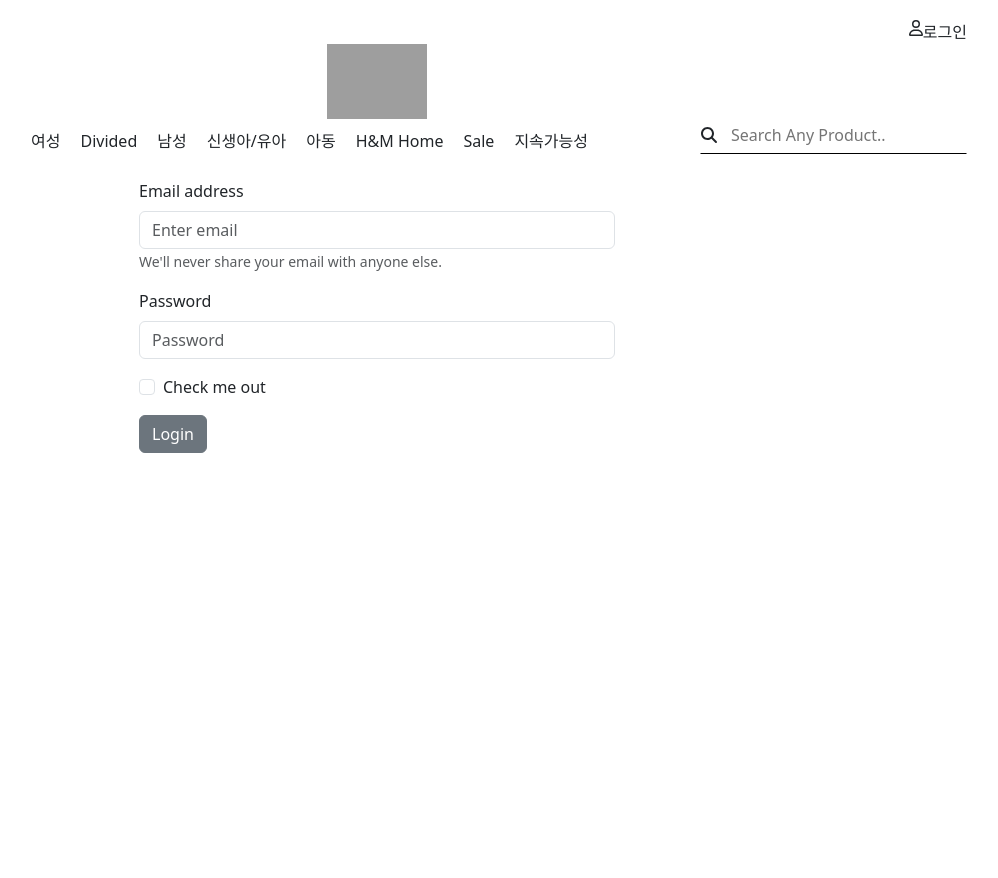
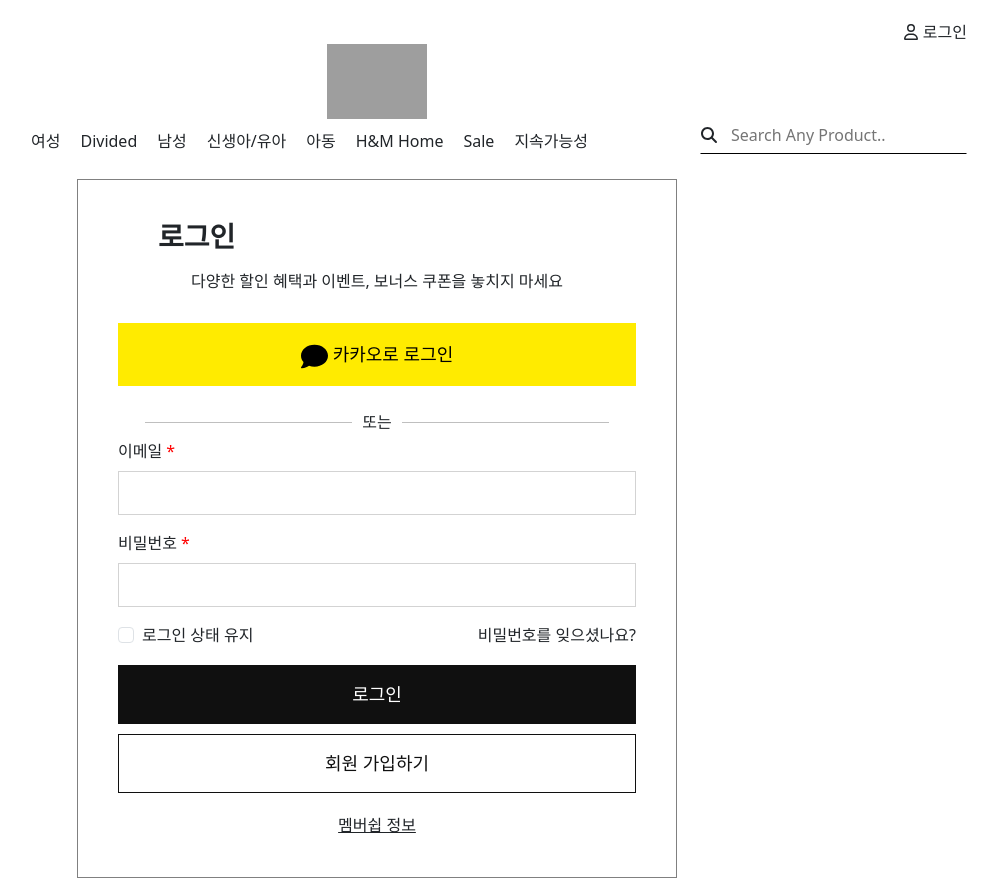
Before and after one commit to zzqjawnssla/react-hnm-router-practice, a React (Create React App) app: page /login in a window 1280 px wide. Shown: the whole page, without its empty margins (263-1261 px from the left). Before the commit the page ends 800 px from the top, so only its background shows below. Built offline with nearby package versions, Linux system fonts and the light colour scheme; grey boxes are pictures that could not be loaded.

Commit message:
hnm강의 12강

```diff
--- a/src/App.css
+++ b/src/App.css
@@ -10,6 +10,8 @@
 .nav-section {
     display: flex;
     justify-content: center;
+    align-items: center;
+    height: 100%;
 
 
 }
@@ -83,3 +85,61 @@
     display: flex;
     justify-content: flex-start;
 }
+
+/* PC 환경 */
+@media (min-width: 769px) {
+  .nav-section {
+    display: flex;
+    justify-content: center;
+    align-items: center;
+    height: 100%;
+  }
+  .menu-area {
+    position: relative;
+    width: auto;
+    height: auto;
+    overflow: visible;
+  }
+   .sidebar-toggle {
+    display: none;
+  }
+}
+
+/* 모바일 환경 */
+/*@media (max-width: 412px) {*/
+/*  .nav-section {*/
+/*   display: flex;*/
+/*    justify-content: center;*/
+/*    align-items: center;*/
+/*    height: 100%;*/
+/*  }*/
+/*  .menu-area {*/
+/*    position: fixed;*/
+/*    top: 0;*/
+/*    left: 0;*/
+/*    width: 250px;*/
+/*    height: 100%;*/
+/*    overflow: auto;*/
+/*  }*/
+/*  .menu-list {*/
+/*    display: block;*/
+/*    position: fixed;*/
+/*    top: 0;*/
+/*    left: 0;*/
+/*    width: 250px;*/
+/*    height: 100%;*/
+/*    overflow: auto;*/
+/*    background-color: #f2f2f2;*/
+/*    padding: 0;*/
+/*    margin: 0;*/
+/*    list-style-type: none;*/
+/*  }*/
+/*  .menu-list li {*/
+/*    padding: 10px;*/
+/*    border-bottom: 1px solid #ccc;*/
+/*  }*/
+/*    .sidebar-toggle {*/
+/*    display: block;*/
+/*  }*/
+
+/*}*/
--- a/src/App.js
+++ b/src/App.js
@@ -26,7 +26,7 @@
 
     return (
         <div>
-            <NavigationBar/>
+            <NavigationBar authenticated={authenticated} setAuthenticated={setAuthenticated}/>
             <Routes>
                 <Route path="/" element={<ProductAll/>}/>
                 <Route path="/login" element={<Login setAuthenticated={setAuthenticated}/>}/>
--- a/src/Componets/NavigationBar.js
+++ b/src/Componets/NavigationBar.js
@@ -4,7 +4,7 @@
 import {faSearch} from "@fortawesome/free-solid-svg-icons";
 import {useNavigate} from "react-router-dom";
 
-const NavigationBar = () => {
+const NavigationBar = ({authenticated ,setAuthenticated}) => {
 
     const menuList = [
         "여성", "Divided", "남성", "신생아/유아", "아동", "H&M Home", "Sale", "지속가능성",
@@ -29,12 +29,17 @@
 
     }
 
+     const logout = () => {
+        setAuthenticated(false);
+        navigate('/login')
+    }
+
     return (
         <>
             <div>
-                <div className="login-button" onClick={goToLogin}>
-                    <FontAwesomeIcon icon={faUser}/>
-                    <div>로그인</div>
+                <div className="login-button" onClick={authenticated ? logout : goToLogin}>
+                    <FontAwesomeIcon icon={faUser} style={{marginTop:'4px', marginRight:'5px'}}/>
+                    <div>{authenticated ? "로그아웃" : "로그인"}</div>
                 </div>
             </div>
             <div className="nav-section" onClick={goToHome}>
--- a/src/Pages/Login.js
+++ b/src/Pages/Login.js
@@ -1,6 +1,10 @@
 import React from 'react'
 import {Button, Container, Form} from "react-bootstrap";
 import {useNavigate} from "react-router-dom";
+
+import {FontAwesomeIcon} from "@fortawesome/react-fontawesome";
+import {faComment} from "@fortawesome/free-solid-svg-icons";
+
 
 const Login = ({setAuthenticated}) => {
     const navigate = useNavigate()
@@ -13,26 +17,102 @@
     }
     return (
 
-        <Container style={{width: "500px"}}>
+        <Container style={{width: "600px", border: "1px solid grey", padding: "40px"}}>
+            <h3 style={{marginLeft: '40px'}}><strong>로그인</strong></h3>
+            <p style={{
+                display: 'flex',
+                justifyContent: 'center',
+                alignItems: 'center',
+                marginTop: '15px',
+                marginBottom: '30px'
+
+            }}>
+                다양한 할인 혜택과 이벤트, 보너스 쿠폰을 놓치지 마세요
+            </p>
+            <button style={{
+                display: 'flex',
+                justifyContent: 'center',
+                alignItems: 'center',
+                marginBottom: '20px',
+                border: '1px solid transparent',
+                padding: '15px',
+                backgroundColor: '#FFEB00',
+                fontSize: '18px',
+                width: '100%',
+            }}>
+                <FontAwesomeIcon icon={faComment} color='black'
+                                 style={{fontSize: '1.5em', marginTop: '4px', marginRight: '5px'}}/>
+                카카오로 로그인
+            </button>
+            <div style={{
+                display: 'flex',
+                alignItems: 'center',
+                justifyContent: 'center',
+                width: '100%'
+            }}>
+                <hr style={{
+                    borderTop: "1px solid black",
+                    width: '40%',
+                    marginRight: '10px'
+                }}/>
+                <span>또는</span>
+                <hr style={{
+                    borderTop: "1px solid black",
+                    width: '40%',
+                    marginLeft: '10px'
+                }}/>
+            </div>
             <Form onSubmit={(e) => loginUser(e)}>
-                <Form.Group className="mb-3" controlId="formBasicEmail">
-                    <Form.Label>Email address</Form.Label>
-                    <Form.Control type="email" placeholder="Enter email"/>
-                    <Form.Text className="text-muted">
-                        We'll never share your email with anyone else.
-                    </Form.Text>
+                <Form.Group className="mb-3" controlId="formBasicEmail" >
+                    <Form.Label >이메일 <span style={{color: 'red'}}>*</span></Form.Label>
+                    <Form.Control style={{border:'1px solid lightgrey',borderRadius: '0',fontSize:'20px'}} type="email"/>
+
                 </Form.Group>
 
                 <Form.Group className="mb-3" controlId="formBasicPassword">
-                    <Form.Label>Password</Form.Label>
-                    <Form.Control type="password" placeholder="Password"/>
+                    <Form.Label>비밀번호 <span style={{color: 'red'}}>*</span></Form.Label>
+                    <Form.Control style={{border:'1px solid lightgrey',borderRadius: '0',fontSize:'20px'}} type="password"/>
                 </Form.Group>
-                <Form.Group className="mb-3" controlId="formBasicCheckbox">
-                    <Form.Check type="checkbox" label="Check me out"/>
-                </Form.Group>
-                <Button variant="secondary" type="submit">
-                    Login
+                <div style={{display: 'flex', justifyContent: 'space-between'}}>
+                    <Form.Group className="mb-3" controlId="formBasicCheckbox">
+                        <Form.Check type="checkbox" label="로그인 상태 유지"/>
+                    </Form.Group>
+                    <Form.Label>비밀번호를 잊으셨나요?</Form.Label>
+                </div>
+                <Button variant="primary" type="submit" style={{
+                    backgroundColor: '#101010',
+                    borderColor: '#101010',
+                    borderWidth: '1px',
+                    borderStyle: 'solid',
+                    borderRadius: '0',
+                    display: 'flex',
+                    alignItems: 'center',
+                    justifyContent: 'center',
+                    width: '100%',
+                    fontSize: '18px',
+                    padding: '15px',
+                }}>
+                    로그인
                 </Button>
+                <Button style={{
+                    backgroundColor: 'white',
+                    borderColor: '#101010',
+                    borderWidth: '1px',
+                    borderStyle: 'solid',
+                    borderRadius: '0',
+                    color: '#101010',
+                    display: 'flex',
+                    alignItems: 'center',
+                    justifyContent: 'center',
+                    width: '100%',
+                    marginTop: '10px',
+                    fontSize: '18px',
+                    padding: '15px',
+
+                }}>
+                    회원 가입하기
+                </Button>
+                <p2 style={{ marginTop:'20px', display: 'flex', justifyContent: 'center', textDecoration: 'underline' }}>멤버쉽 정보</p2>
             </Form>
         </Container>
 
--- a/src/Pages/ProductAll.js
+++ b/src/Pages/ProductAll.js
@@ -1,14 +1,18 @@
 import React, {useEffect, useState} from 'react'
 import ProductCard from "../Componets/ProductCard";
 import {Col, Container, Row} from "react-bootstrap";
+import { useSearchParams } from "react-router-dom";
+
 
 const PruductAll = () => {
     const [productList, setProductList] = useState()
+    const [query, setQuery] = useSearchParams();
 
 
     useEffect(() => {
         const getProducts = async () => {
-            let url = 'http://localhost:5000/products'
+             let keyword = query.get("q") || "";
+            let url = `http://localhost:5000/products?q=${keyword}`;
             let response = await fetch(url)
             let data = await response.json()
             // console.log('data', data)
@@ -18,7 +22,7 @@
         }
 
         getProducts()
-    }, []);
+    }, [query]);
 
     console.log(productList)
 
```
